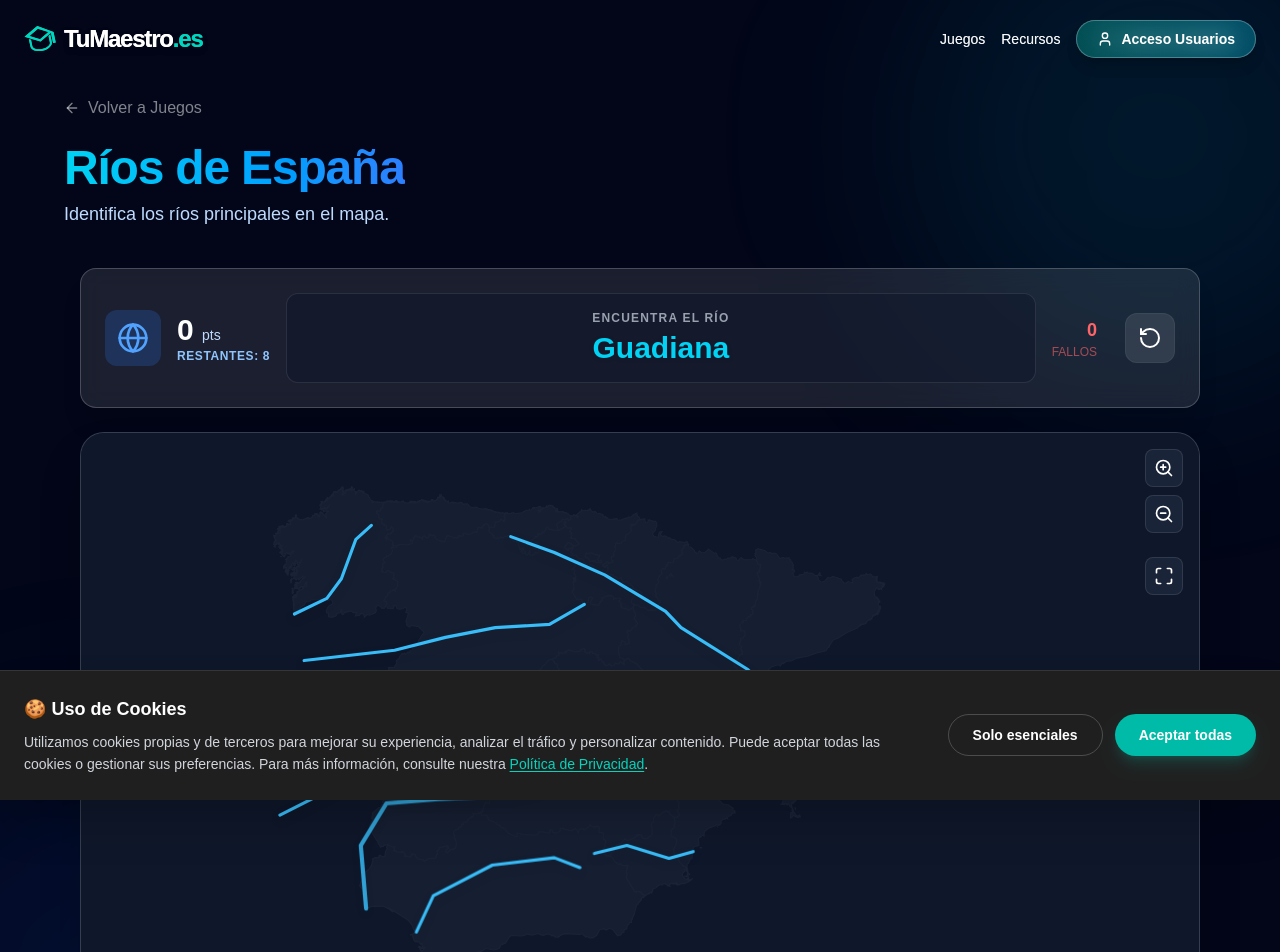
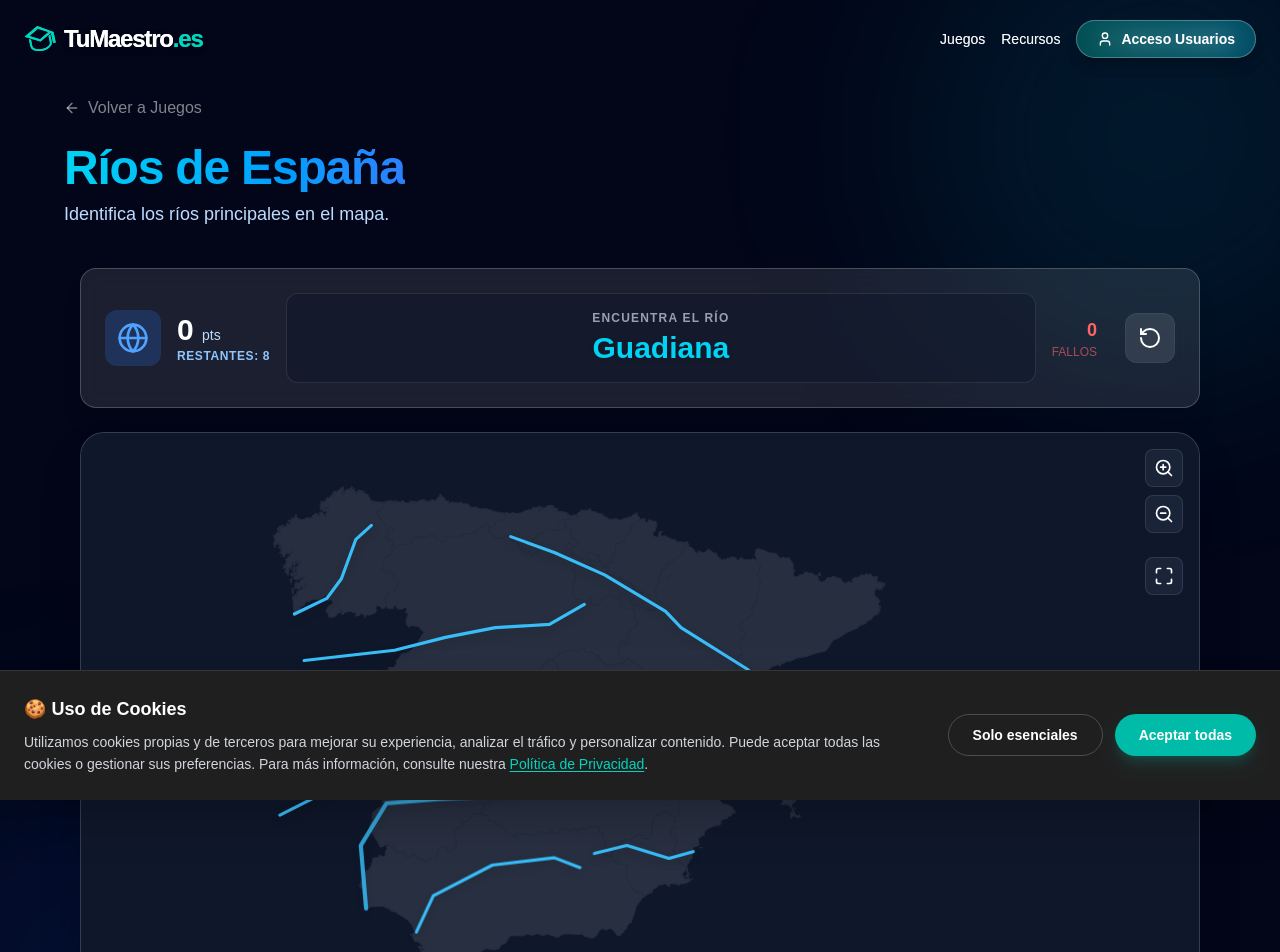
Before and after one commit to davidlpena74-bit/tumaestro, a Next.js app in the folder web/: page /juegos/mapa-rios in a window 1280 px wide. Shown: the top 952 px of the page. Built offline with nearby package versions, Linux system fonts and the light colour scheme.

Commit message:
style: update map games to use white fill for regions

```diff
--- a/web/src/components/games/RegionGame.tsx
+++ b/web/src/components/games/RegionGame.tsx
@@ -225,15 +225,15 @@ export default function RegionGame() {
                         const isClicked = clickedId === id;
 
                         // Dynamic class logic
-                        let fillClass = "fill-slate-700/80";
+                        let fillClass = "fill-white/90";
                         // Note: Using thicker stroke for regions vs provinces
-                        let strokeClass = "stroke-slate-800 stroke-[1.5]";
+                        let strokeClass = "stroke-slate-900 stroke-[1.5]";
 
                         if (gameState === 'playing') {
-                            fillClass = "fill-slate-700 hover:fill-teal-500/50 cursor-pointer transition-colors duration-150";
+                            fillClass = "fill-white hover:fill-teal-100 cursor-pointer transition-colors duration-150";
 
                             if (isClicked) {
-                                strokeClass = "stroke-white stroke-[2]";
+                                strokeClass = "stroke-slate-900 stroke-[2]";
                                 if (isTarget) fillClass = "fill-green-500 animate-pulse";
                                 else fillClass = "fill-red-500";
                             }
--- a/web/src/components/games/RiversGame.tsx
+++ b/web/src/components/games/RiversGame.tsx
@@ -245,13 +245,13 @@ export default function RiversGame() {
                     >
                         <g transform={`translate(${pan.x}, ${pan.y}) scale(${zoom})`} style={{ transformOrigin: 'center', transition: isDragging ? 'none' : 'transform 0.2s ease-out' }}>
                             {/* BACKGROUND: SPAIN MAP */}
-                            <g className="opacity-20 pointer-events-none">
+                            <g className="opacity-10 pointer-events-none">
                                 {Object.values(SPANISH_COMMUNITIES_PATHS).flat().map((d: any, i) => (
                                     <path
                                         key={i}
                                         d={d}
-                                        fill="#334155"
-                                        stroke="#475569"
+                                        fill="#ffffff"
+                                        stroke="#cbd5e1"
                                         strokeWidth="1"
                                     />
                                 ))}
```
